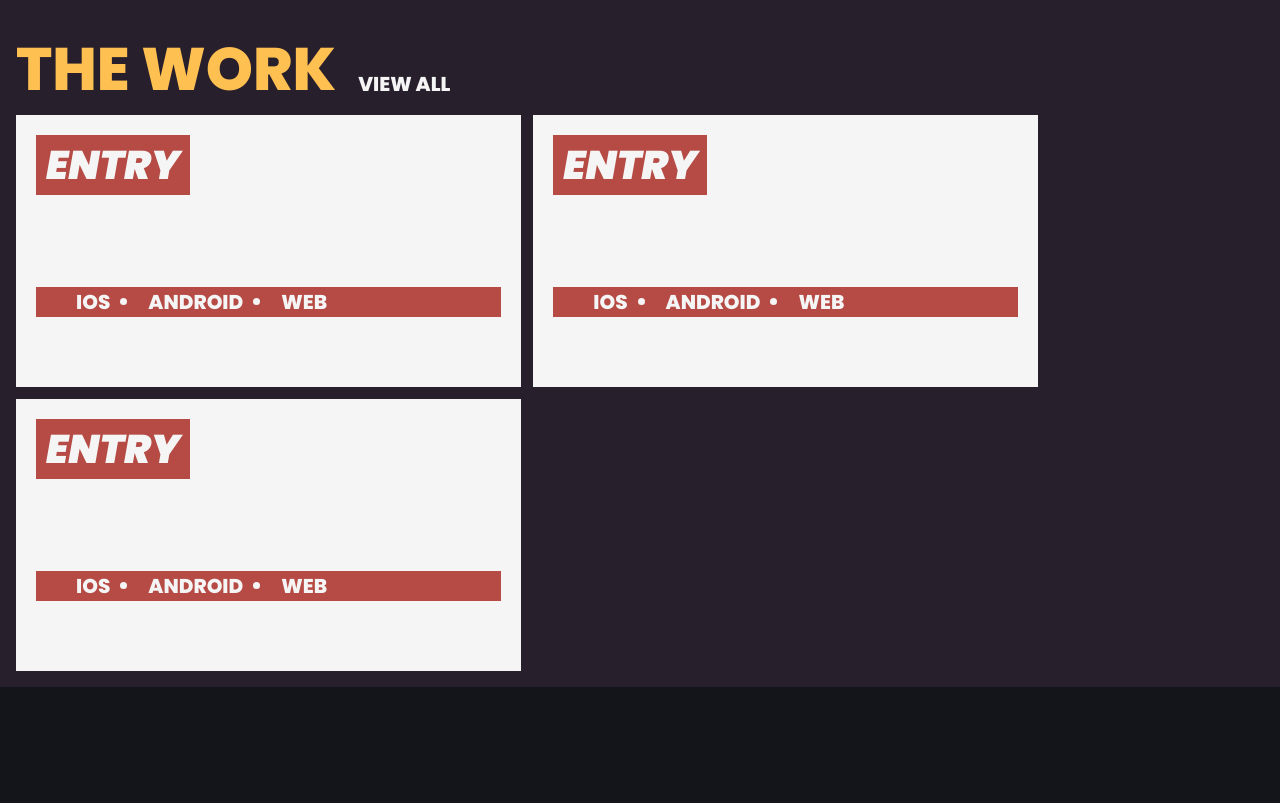
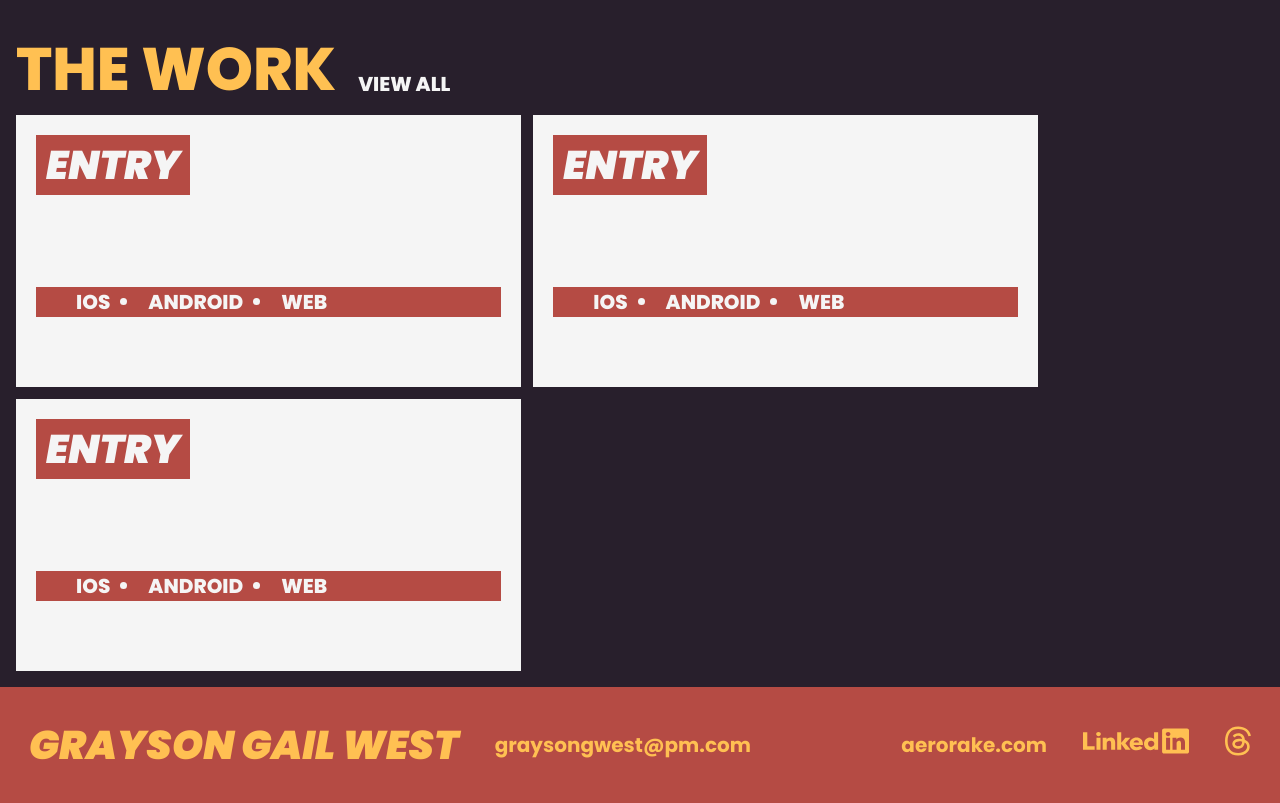
Before and after one commit to Joe-Moran/grayson-west-portfolio, an Astro site: page / in a window 1280 px wide. Shown: the part 1998-2801 px from the top of the page. Before the commit the page ends 2685 px from the top, so only its background shows below. Built offline with nearby package versions, Linux system fonts and the light colour scheme; Astro itself is replaced by a stand-in of ours.

Commit message:
feat: create footer and add to layout component

```diff
--- /dev/null
+++ b/src/components/Footer.astro
@@ -0,0 +1,68 @@
+---
+import threadsLogo from '../assets/threads-logo.svg';
+import linkedInLogo from '../assets/linkedin-logo.svg';
+---
+
+<footer class='footer'>
+  <!-- turn into reusable component: "Site Logo"? -->
+  <div class='main-content'>
+    <span class='site-name'>Grayson Gail West</span>
+    <a href='mailto:graysongwest@pm.com'>graysongwest@pm.com</a>
+  </div>
+
+  <nav class='footer-nav' aria-label='footer links'>
+    <a href='aerorake.com'>aerorake.com</a>
+    <a href='https://www.linkedin.com/in/graysongwest/'
+      ><img alt='LinkedIn' src={linkedInLogo.src} /></a
+    >
+    <a href='https://www.threads.net/@patternflux'><img alt='Threads' src={threadsLogo.src} /></a>
+  </nav>
+</footer>
+
+<style>
+  .footer {
+    display: flex;
+    flex-wrap: wrap;
+    gap: 36px;
+    align-items: center;
+    justify-content: space-between;
+    padding: 38px 29px;
+    color: var(--color-logo);
+    background: var(--color-background-heading);
+
+    .main-content {
+      display: flex;
+      flex: 1;
+      flex-wrap: wrap;
+      gap: 36px;
+      align-items: center;
+    }
+  }
+
+  .footer-nav {
+    display: flex;
+    gap: 36px;
+    align-items: center;
+  }
+
+  .site-name {
+    font-size: 2.5rem;
+    font-style: italic;
+    font-weight: 900;
+    line-height: 1;
+    text-transform: uppercase;
+  }
+
+  a {
+    font-size: 1.25rem;
+    font-weight: 700;
+    color: inherit;
+    text-decoration-color: transparent;
+    transition: 250ms ease-in-out text-decoration-color;
+
+    &:hover,
+    &:focus {
+      text-decoration-color: inherit;
+    }
+  }
+</style>
--- a/src/layouts/Layout.astro
+++ b/src/layouts/Layout.astro
@@ -1,5 +1,6 @@
 ---
 import Header from '../components/Header.astro';
+import Footer from '../components/Footer.astro';
 interface Props {
   title?: string;
 }
@@ -20,10 +21,11 @@ import '../styles/index.css';
     <meta name='generator' content={Astro.generator} />
     <title>{titleFormatted}</title>
   </head>
-  <Header />
 
   <body>
+    <Header />
     <slot />
+    <Footer />
   </body>
 
   <style>
```
Also changed, not shown: src/assets/linkedin-logo.svg (added), src/assets/threads-logo.svg (added).
